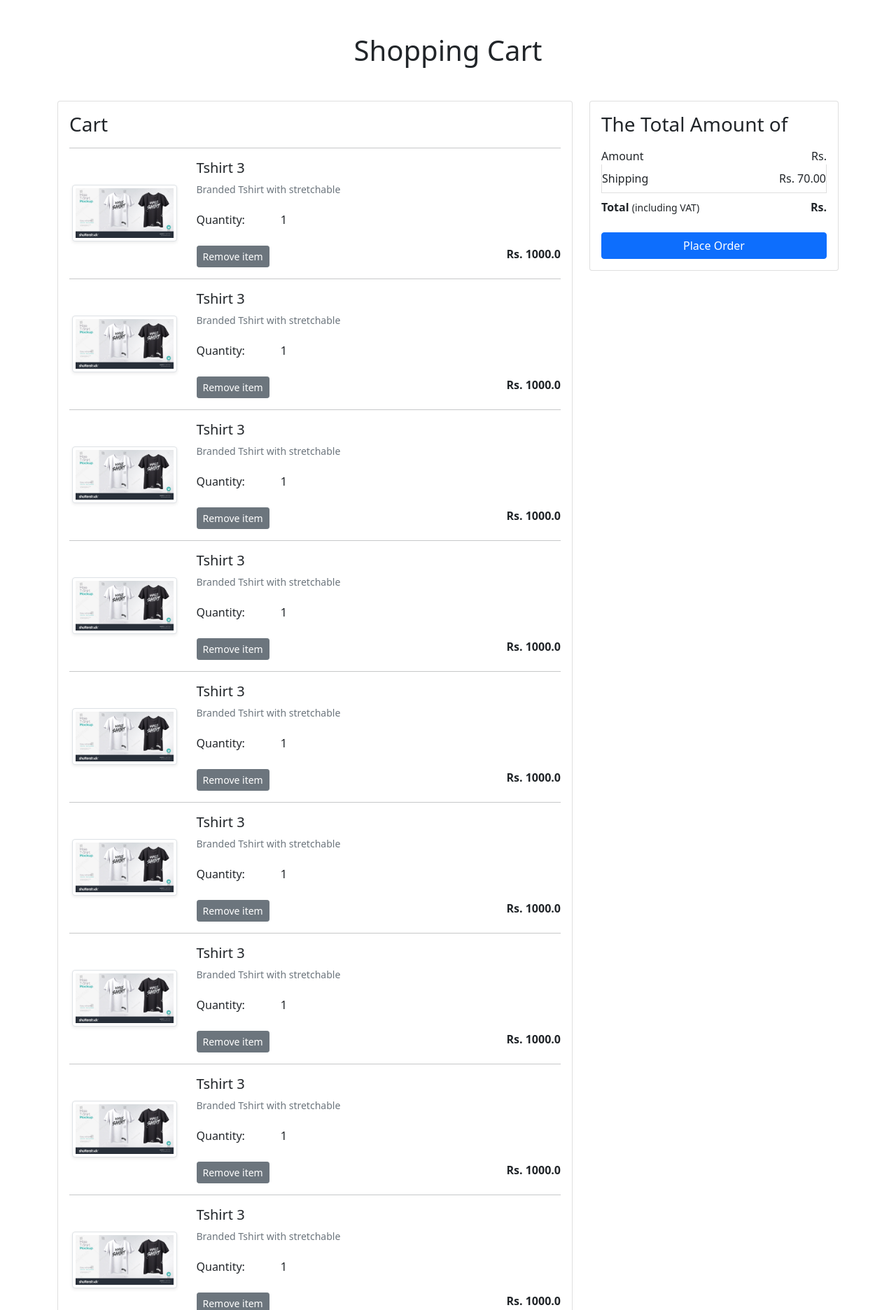
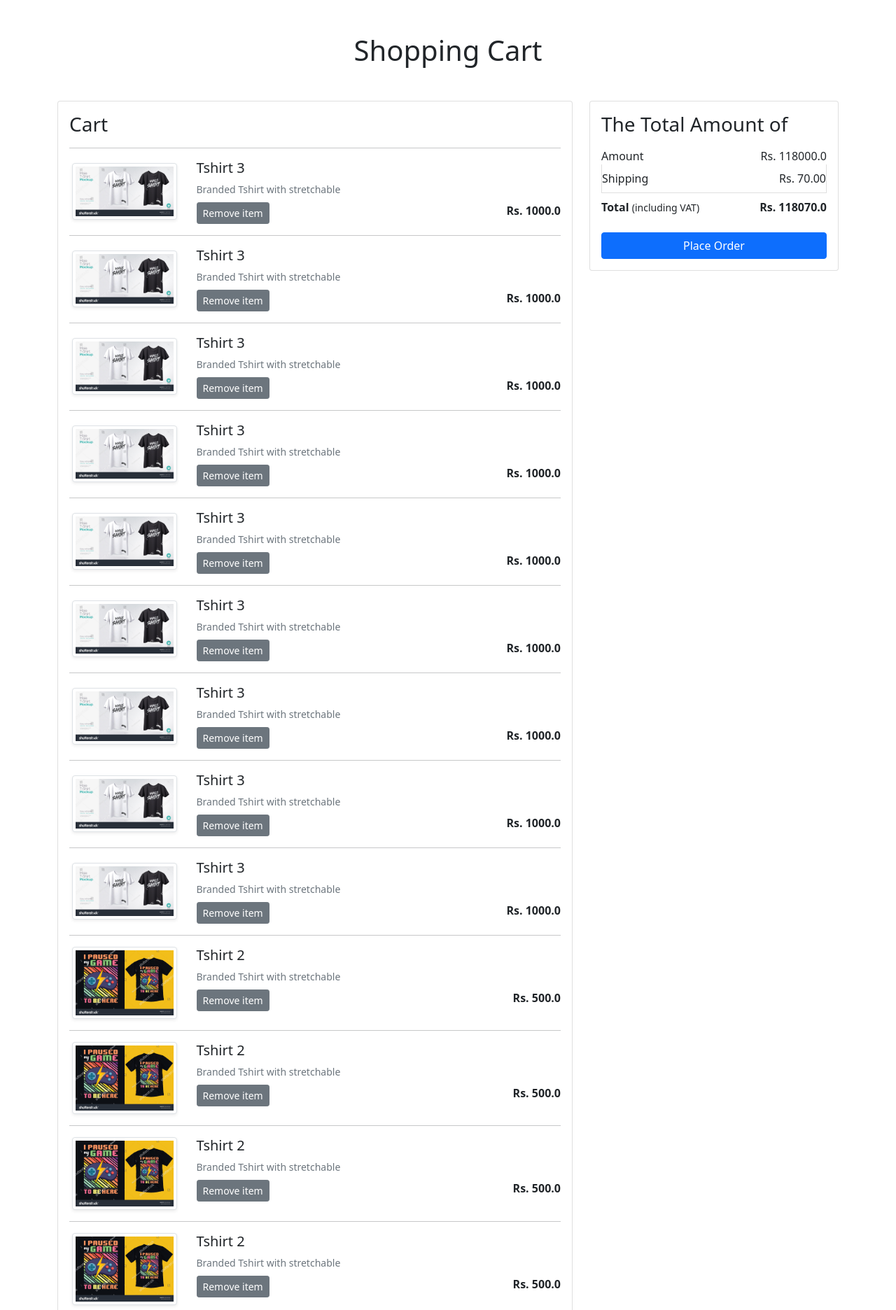
Before and after one commit to Lalit2055joshi/Shopping-Ecommerce-Website, a Django app: page /cart/ in a window 1280 px wide. Shown: the part 56-1928 px from the top of the page at 70% size. Run offline with Django 4.2, Linux system fonts and the light colour scheme; a user stored in the database is signed in; data comes from the database, SQL or seed files in the repository; both versions use the stored data as it was after the commit; some libraries are stand-ins or nearby versions; some web fonts are replaced.

Commit message:
second commit

```diff
--- a/shopingly/app/static/app/js/myscript.js
+++ b/shopingly/app/static/app/js/myscript.js
@@ -21,3 +21,43 @@ $('#slider1, #slider2, #slider3').owlCarousel({
         }
     }
 })
+
+// $('.plus-cart').click(function () {
+//     var id = $(this).attr('pid').tostring();
+//     var eml = this.parentNode.children[2]
+//     // console.log(id)
+//     $.ajax({
+//         type: "GET",
+//         url: "/pluscart",
+//         data: {
+
+//             prod_id: id
+//         },
+//         success: function (data) {
+//             // console.log(data)
+//             // console.log("Success")
+//             eml.innerText = data.quantity
+//         }
+//     })
+// })
+
+$('.remove-cart').click(function () {
+    var id = $(this).attr('pid').tostring();
+    var eml = this
+    // console.log(id)
+    $.ajax({
+        type: "GET",
+        url: "/removecart",
+        data: {
+
+            prod_id: id
+        },
+        success: function (data) {
+            console.log("Delete")
+            document.getElementById("amount").innerText = data.amount
+            document.getElementById("totalamount").innerText = data.totalamount
+
+            eml.parentNode.parentNode.parentNode.parentNode.remove()
+        }
+    })
+})
--- a/shopingly/app/templates/app/addtocart.html
+++ b/shopingly/app/templates/app/addtocart.html
@@ -18,14 +18,10 @@
               <div>
                 <h5>{{cart.product.title}}</h5>
                 <p class="mb-2 text-muted small">{{cart.product.description}}</p>
-                <div class="my-3">
-                  <label for="quantity">Quantity:</label>
-                  <a class="minus-cart btn"><i class="fas fa-minus-square fa-lg"></i></a>
-                  <span id="quantity">{{cart.quantity}}</span>
-                  <a class="plus-cart btn"><i class="fas fa-plus-square fa-lg"></i></a>
-                </div>
+
                 <div class="d-flex justify-content-between">
-                  <a href="#" class="btn btn-sm btn-secondary mr-3">Remove item </a>
+                  <a href="#" class="btn btn-sm btn-secondary mr-3 remove-cart" pid="{{cart.product.id}}">Remove item
+                  </a>
                   <p class="mb-0"><span><strong>Rs. {{cart.product.discounted_price}}</strong></span></p>
                 </div>
               </div>
@@ -44,14 +40,14 @@
           <ul class="list-group">
 
             <li class="list-group-item d-flex justify-content-between align-items-center border-0 px-0 pb-0">
-              Amount<span>Rs. {{product.discounted_price}}</span></li>
+              Amount<span>Rs. {{amount}}</span></li>
             <li class="list-group-item d-flex justify-content-between align-items-center px-0">Shipping<span>Rs.
                 70.00</span></li>
             <li class="list-group-item d-flex justify-content-between align-items-center border-0 px-0 mb-3">
               <div>
                 <strong>Total</strong> <small>(including VAT)</small>
               </div>
-              <span><strong>Rs. {{product.discounted_price}}</strong></span>
+              <span><strong>Rs. {{totalamount}}</strong></span>
             </li>
 
           </ul>
--- a/shopingly/app/templates/app/base.html
+++ b/shopingly/app/templates/app/base.html
@@ -78,7 +78,7 @@
               </ul>
             </li>
             <li class="nav-item mx-2">
-              <a href="{% url 'add-to-cart' %}" class="nav-link text-white"><span class="badge bg-danger">4</span> Cart
+              <a href="{% url 'showcart' %}" class="nav-link text-white"><span class="badge bg-danger">4</span> Cart
               </a>
             </li>
             {% else %}
--- a/shopingly/app/urls.py
+++ b/shopingly/app/urls.py
@@ -12,6 +12,8 @@ urlpatterns = [
     path('add-to-cart/', views.add_to_cart, name='add-to-cart'),
 
     path('cart/',views.show_cart,name='showcart'),
+    # path('pluscart/',views.plus_cart),
+    path('removecart/',views.remove_cart),
 
     path('buy/', views.buy_now, name='buy-now'),
 
--- a/shopingly/app/views.py
+++ b/shopingly/app/views.py
@@ -1,9 +1,12 @@
+import json
 from unicodedata import category
 from django.shortcuts import render,redirect
 from django.views import View
 from .models import *
 from .forms import *
 from django.contrib import messages
+from django.db.models import Q
+from django.http import JsonResponse
 
 class ProductView(View):
     def get(self,request):
@@ -30,12 +33,68 @@ def show_cart(request):
     if request.user.is_authenticated:
         user = request.user
         cart = Cart.objects.filter(user=user)
-        return render(request, 'app/addtocart.html',{'carts':cart})
-def totalprice(request):
-    if request.user.is_authenticated:
-        user = request.user
-        product = Product.objects.all()
-        return render(request, 'app/addtocart.html',{'product':product})
+        #print(cart)
+        amount = 0.0
+        shipping_amount = 70.0
+        totalamount = 0.0
+        cart_product = [p for p in Cart.objects.all() if p.user == user]
+        #print(cart_product)
+        #list comprihansion ko use gareko yesma k hunxa bhane si p ma cart ko parteek object haru aaunxaan aani p.user == user le varify garxa user lai aani last ma saab lai p ma assign garxa list banayera yek yek ko
+        if cart_product:
+            for p in cart_product:
+                tempamount = (p.quantity * p.product.discounted_price)
+                amount = amount + tempamount
+                totalamount = amount + shipping_amount
+            return render(request, 'app/addtocart.html',{'carts':cart,'totalamount':totalamount,'amount':amount})
+        else:
+            return render(request,'app.emptycart.html')
+
+# def plus_cart(request):
+#     if request.method == 'GET':
+#         prod_id = request.GET['prod_id']
+#         c = Cart.objects.get(Q(product=prod_id)& Q(user=request.user))
+#         c.quantity+=1
+#         c.save()
+#         user = request.user
+#         amount = 0.0
+#         shipping_amount = 70.0
+#         cart_product = [p for p in Cart.objects.all() if p.user == user]
+
+#         for p in cart_product:
+#             tempamount = (p.quantity * p.product.discounted_price)
+#             amount = amount + tempamount
+#             totalamount = amount + shipping_amount
+
+#         data= {
+#                 'quantity':c.quentity,
+#                 'amount':amount,
+#                 'totalamount':totalamount
+#             }
+#         return JsonResponse(data)
+
+def remove_cart(request):
+        if request.method == 'GET':
+            prod_id = request.GET['prod_id']
+            c = Cart.objects.get(Q(product=prod_id)& Q(user=request.user))
+
+            c.delete()
+            user = request.user
+            amount = 0.0
+            shipping_amount = 70.0
+            cart_product = [p for p in Cart.objects.all() if p.user == user]
+
+            for p in cart_product:
+                tempamount = (p.quantity * p.product.discounted_price)
+                amount = amount + tempamount
+
+
+        data= {
+
+                'amount':amount,
+                'totalamount':amount + shipping_amount
+            }
+        return JsonResponse(data)
+
 
 
 
```
Also changed, not shown: shopingly/app/templates/app/emptycart.html (added, +13 -0 lines), shopingly/db.sqlite3.
